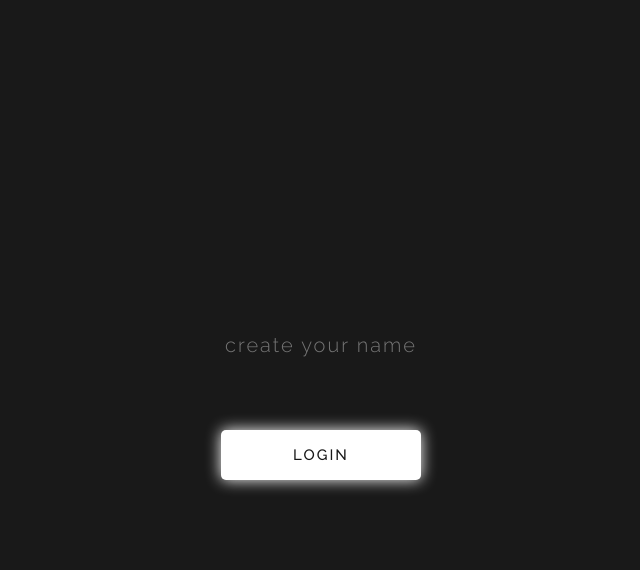
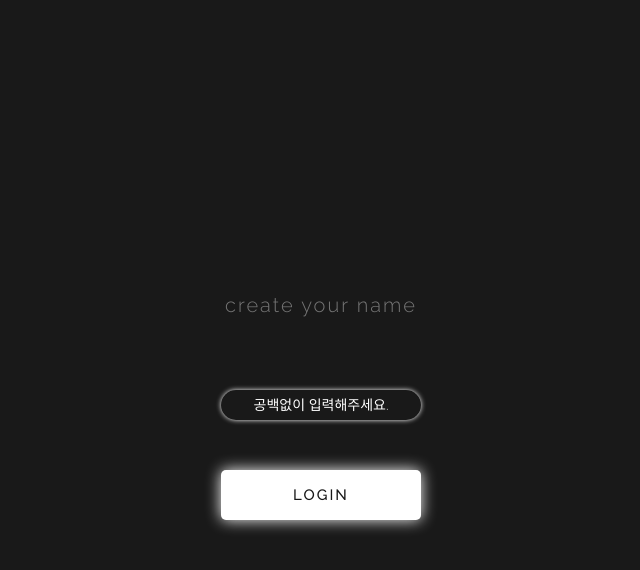
Before and after one commit to 928m/butter-block-client, a React (Create React App) app: page / in a window 1280 px wide. Both pictures are taken after a click on the button "LOGIN". Shown: the top 570 px of the page, without its empty margins (319-959 px from the left). Built offline with nearby package versions, Linux system fonts and the light colour scheme.

Commit message:
nickname validation

```diff
--- a/src/components/App/App.js
+++ b/src/components/App/App.js
@@ -5,7 +5,7 @@ import Login from '../block/Login';
 class App extends Component {
   render() {
     return (
-      <Login />
+      <Login onClickLogin={this.props.onLogin} />
     );
   }
 }
--- /dev/null
+++ b/src/components/block/Login/Notice.js
@@ -0,0 +1,27 @@
+import styled from 'styled-components';
+
+const Notice = styled.p`
+  display: block;
+  width: 200px;
+  font-size: 14px;
+  line-height: 30px;
+  border-radius: 30px;
+  color: #ffffff;
+  text-align: center;
+  margin: 0 0 50px;
+  box-shadow: 0 0 5px rgba(255, 255, 255, 1);
+  animation: opacity .5s;
+
+  @keyframes opacity {
+    0% {
+      opacity: 0;
+      transform: translateY(20px);
+    }
+    100% {
+      opacity: 1;
+      transform: translateY(0);
+    }
+  }
+`;
+
+export default Notice;
--- a/src/components/block/Login/index.js
+++ b/src/components/block/Login/index.js
@@ -1,7 +1,8 @@
-import React from 'react';
+import React, { Component } from 'react';
 import styled from 'styled-components';
 import Button from './Button';
 import Logo from './Logo';
+import Notice from './Notice';
 import Input from './Input';
 
 const LoginWrap = styled.section`
@@ -17,18 +18,64 @@ const LoginCont = styled.section`
   justify-content: center;
 `;
 
-const Login = () => {
+class Login extends Component{
+  constructor(props) {
+    super(props);
+
+    this.state = {
+      value: '',
+      isPass: false
+    };
+
+    this.onChangeInputValue = this.onChangeInputValue.bind(this);
+    this.onClickLoginButton = this.onClickLoginButton.bind(this);
+    this.validateString = this.validateString.bind(this);
+  }
+
+  onChangeInputValue(ev) {
+    const value = ev.target.value;
+    const isPass = !this.validateString(value);
+
+    this.setState({ value, isPass });
+  }
+
+  onClickLoginButton() {
+    const { value } = this.state;
+    const { onClickLogin } = this.props;
+    const isPass = !this.validateString(value);
+
+    if (isPass) {
+      onClickLogin(value);
+      this.setState({ isPass });
+    } else {
+      this.setState({ isPass });
+    }
+  }
+
+  validateString(value) {
+    return value.trim();
+  }
+
+  render() {
+    const { isPass } = this.state;
+
     return (
       <LoginWrap className="login-wrap">
         <div className="inner">
           {/* <Logo /> */}
           <LoginCont>
-          <Input type="text" placeholder="create your name" />
-          <Button type="button">login</Button>
+            <Input type="text" placeholder="create your name" onChange={this.onChangeInputValue} />
+            {
+              isPass
+                ? <Notice>공백없이 입력해주세요.</Notice>
+                : null
+            }
+            <Button type="button" onClick={this.onClickLoginButton}>login</Button>
           </LoginCont>
         </div>
       </LoginWrap>
     );
   };
+};
 
 export default Login;
--- a/src/containers/App.js
+++ b/src/containers/App.js
@@ -12,10 +12,14 @@ const mapStateToProps = (state) => {
 };
 
 const mapDispatchToProps = (dispatch) => {
-
+  return {
+    onLogin(value) {
+      console.log(value.trim());
+    }
+  };
 };
 
 export default connect(
   mapStateToProps,
-  // mapDispatchToProps
+  mapDispatchToProps
 )(App);
```
Lines whose indentation alone changed are shown as unchanged.
